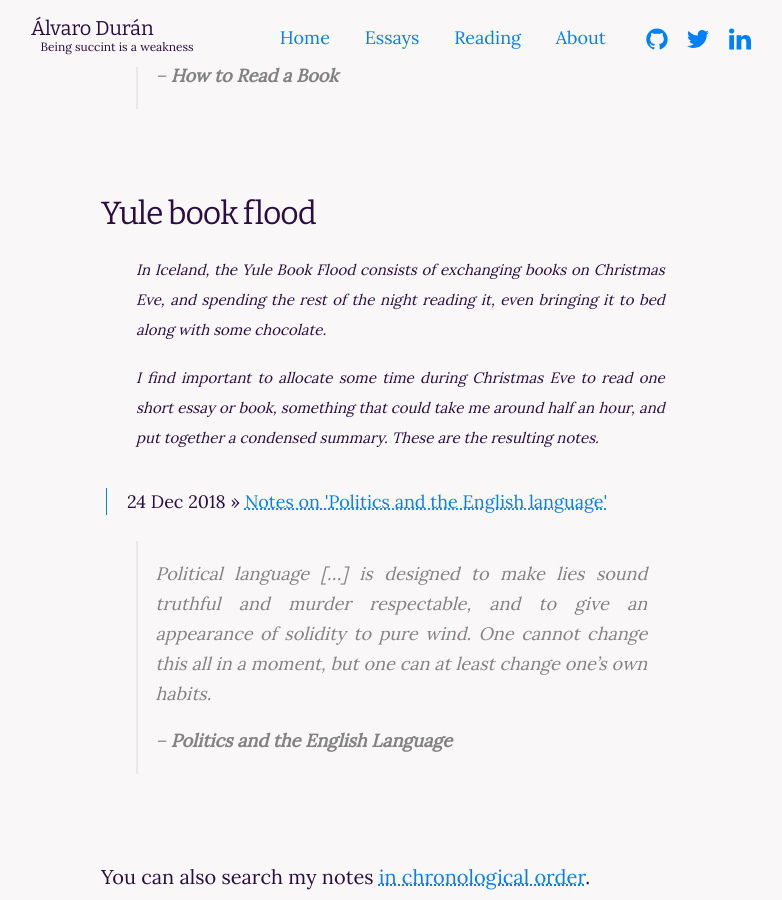
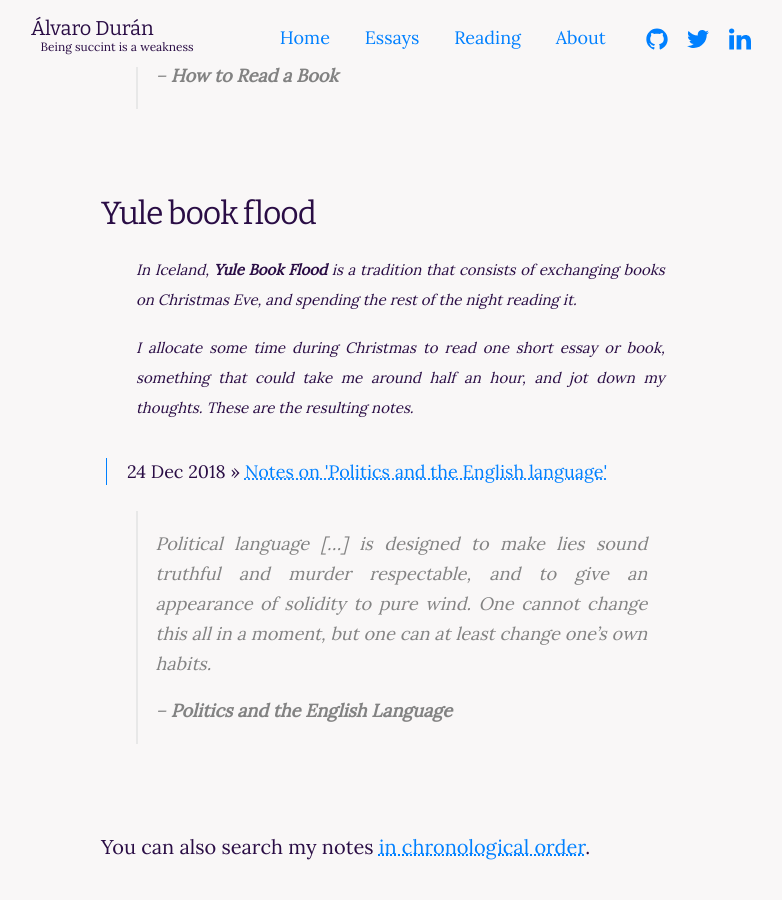
Before and after one commit to ohduran/ohduran.github.io, a Jekyll site: the page built from 02reading.md, in a window 1280 px wide and 900 px high, scrolled down 2582 px. Shown: the whole window, without its empty margins (244-1026 px from the left). Built offline with Jekyll 4.4.1, drawn with Linux system fonts in a browser that asks for light colours.

Commit message:
edit yule book flood intro

```diff
--- a/_includes/yule-book-flood.md
+++ b/_includes/yule-book-flood.md
@@ -1,3 +1,3 @@
-In Iceland, the Yule Book Flood consists of exchanging books on Christmas Eve, and spending the rest of the night reading it, even bringing it to bed along with some chocolate.
+In Iceland, __Yule Book Flood__ is a tradition that consists of exchanging books on Christmas Eve, and spending the rest of the night reading it.
 
-I find important to allocate some time during Christmas Eve to read one short essay or book, something that could take me around half an hour, and put together a condensed summary. These are the resulting notes.
+I allocate some time during Christmas to read one short essay or book, something that could take me around half an hour, and jot down my thoughts. These are the resulting notes.
```
